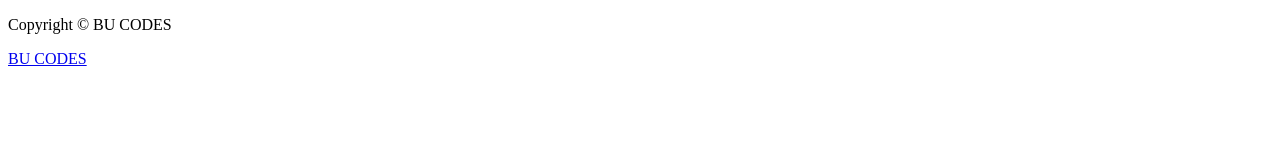
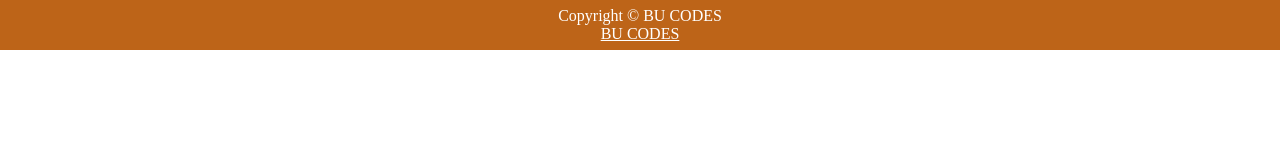
Before and after one commit to jash-1-th/ResponsiveBlogTemplate, a plain HTML site: page blogadd.html in a window 1280 px wide. Drawn offline with Linux system fonts and the light colour scheme; a web font is replaced by a local one.

Commit message:
css addition

```diff
--- a/blogadd.html
+++ b/blogadd.html
@@ -5,6 +5,12 @@
     <meta charset="UTF-8">
     <meta http-equiv="X-UA-Compatible" content="IE=edge">
     <meta name="viewport" content="width=device-width, initial-scale=1.0">
+    <link rel="stylesheet" href="css/utils.css">
+    <link rel="stylesheet" href="css/style.css">
+    <link rel="stylesheet" href="css/blogpost.css">
+    <link rel="stylesheet" href="css/mobile.css">
+    <link rel="stylesheet" href="css/blogadd.css">
+
     <title>Add a Blog</title>
 </head>
 
--- /dev/null
+++ b/css/blogadd.css
@@ -0,0 +1,13 @@
+.footer {
+    height: 50px;
+    background-color: var(--main-bg-color);
+    display: flex;
+    align-items: center;
+    justify-content: center;
+    color: white;
+    flex-direction: column;
+  }
+
+  .footer a {
+    color: white;
+  }
```
